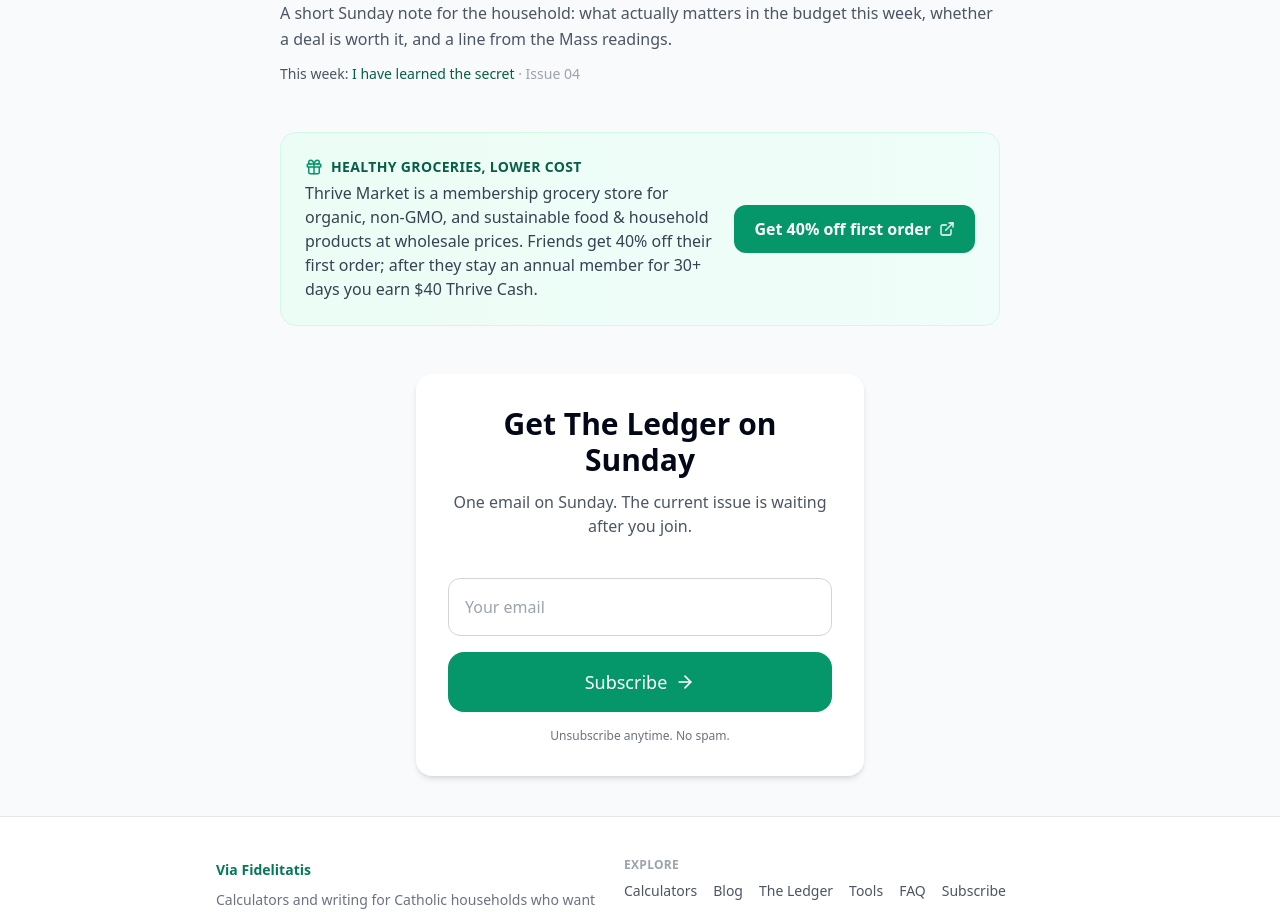
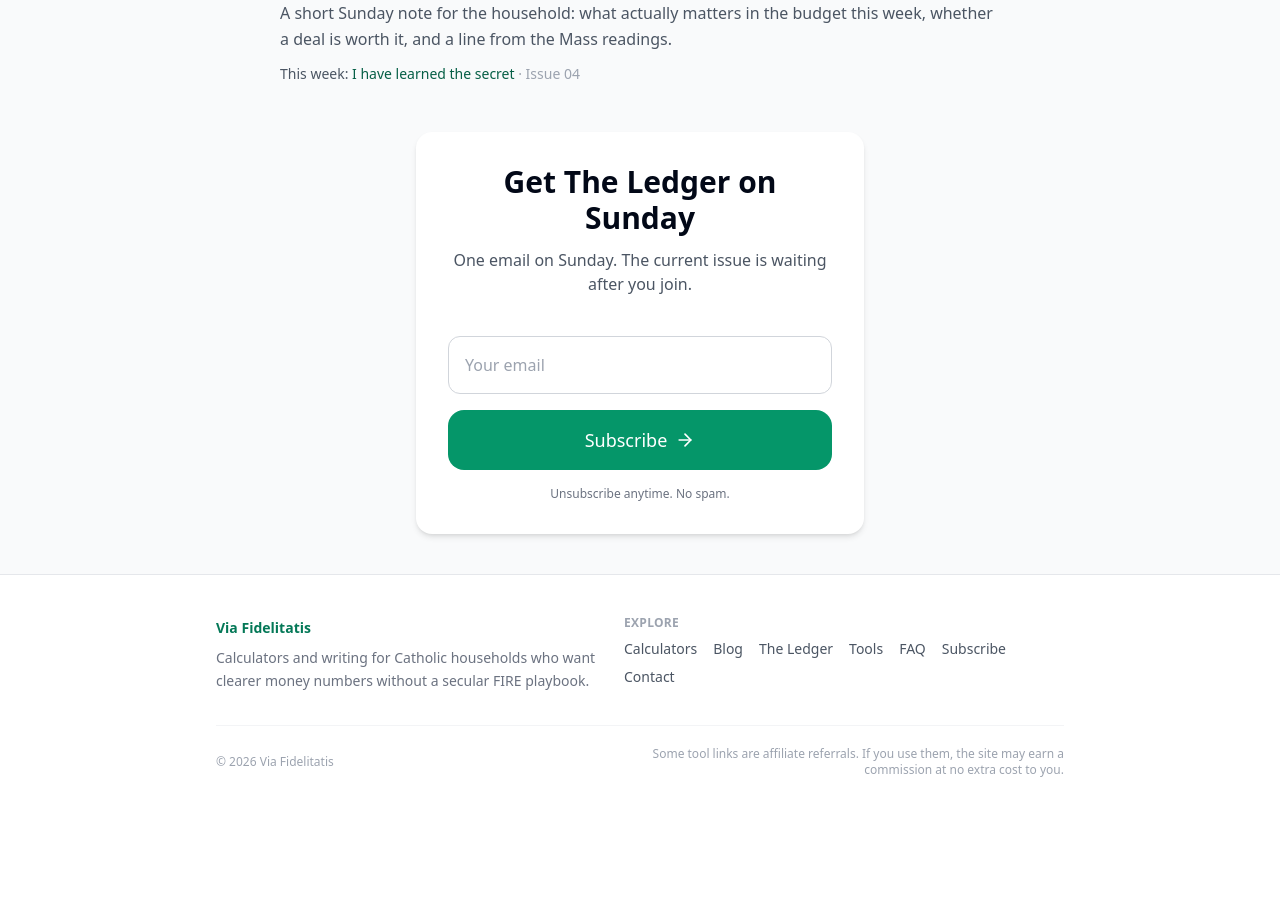
Before and after one commit to daughterpop/super-fi-calc, a React (Vite) app: page /blog in a window 1280 px wide. Shown: the part 1180-2092 px from the top of the page. After the commit the page ends 1998 px from the top, so only its background shows below. Built offline with nearby package versions, Linux system fonts and the light colour scheme.

Commit message:
Daily site improvement: Remove duplicate referral card from blog index – October 11, 2026

```diff
--- a/src/pages/BlogIndex.jsx
+++ b/src/pages/BlogIndex.jsx
@@ -6,9 +6,7 @@ import { GUIDE_LINKS } from '../data/guides';
 import SiteHeader from '../components/SiteHeader';
 import SiteFooter from '../components/SiteFooter';
 import SubscribeForm from '../components/SubscribeForm';
-import ReferralCard from '../components/ReferralCard';
 import { formatIssue, latestEdition } from '../data/ledger';
-import { getReferral } from '../data/referrals';
 
 const ARCHIVE_LANES = [
   { id: 'saints', label: 'Saints', match: (p) => (p.tags || []).includes('Seasonal') },
@@ -40,7 +38,6 @@ export default function BlogIndex() {
   const archive = params.get('view') === 'all';
   const [searchTerm, setSearchTerm] = useState('');
   const [lane, setLane] = useState(null);
-  const listReferral = getReferral({ slot: 8, pool: 'all' });
   const latestLedger = latestEdition();
 
   const sorted = useMemo(() => [...allPosts].sort(byDate), []);
@@ -152,12 +149,6 @@ export default function BlogIndex() {
               </section>
             )}
 
-            {listReferral && (
-              <div className="mb-8">
-                <ReferralCard referral={listReferral} />
-              </div>
-            )}
-
             <SubscribeForm />
           </>
         ) : (
```
